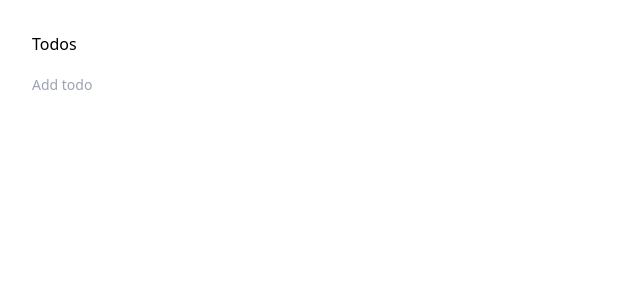
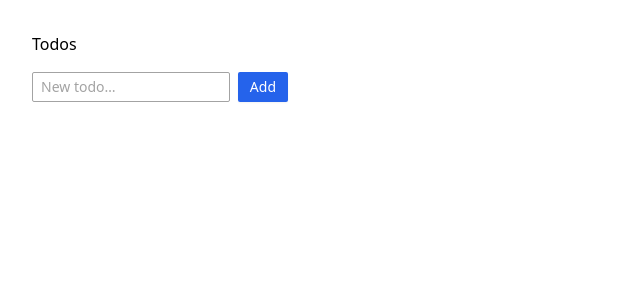
Before and after one commit to nikitapashinsky/svelte-todos, a SvelteKit app: page / in a window 1280 px wide. Shown: the top 300 px of the page, without its empty margins (0-640 px from the left). Built offline with nearby package versions, Linux system fonts and the light colour scheme.

Commit message:
able to delete todos

```diff
--- a/package.json
+++ b/package.json
@@ -17,8 +17,9 @@
 		"eslint-config-prettier": "^8.5.0",
 		"eslint-plugin-svelte3": "^4.0.0",
 		"postcss": "^8.4.21",
-		"prettier": "^2.8.0",
+		"prettier": "^2.8.4",
 		"prettier-plugin-svelte": "^2.8.1",
+		"prettier-plugin-tailwindcss": "^0.2.3",
 		"svelte": "^3.54.0",
 		"tailwindcss": "^3.2.7",
 		"vite": "^4.0.0"
--- a/src/routes/+page.svelte
+++ b/src/routes/+page.svelte
@@ -3,8 +3,7 @@
 	import { todos } from '../stores.js';
 	let newTodo = '';
 
-	$: console.log($todos);
-	function handleSubmit() {
+	function handleAdd() {
 		$todos = [newTodo, ...$todos];
 		newTodo = '';
 	}
@@ -15,19 +14,38 @@
 	}
 </script>
 
-<main class="p-8 flex flex-col gap-4">
+<main class="flex max-w-xs flex-col gap-4 p-8">
 	<h1 class="font-medium">Todos</h1>
-	<form on:submit|preventDefault={handleSubmit}>
-		<input
-			type="text"
-			bind:value={newTodo}
-			placeholder="Add todo"
-			class="text-sm focus:outline-none"
-		/>
+	<form on:submit|preventDefault={handleAdd}>
+		<div class="flex gap-2">
+			<input
+				required
+				type="text"
+				bind:value={newTodo}
+				placeholder="New todo…"
+				class="w-full rounded-sm border border-neutral-400 py-1 px-2 text-sm placeholder-neutral-400 focus:border-blue-500 focus:outline-none focus:ring-1 focus:ring-blue-500"
+			/>
+			<button
+				type="submit"
+				class="flex items-center justify-center rounded-sm bg-blue-600 px-3 text-sm text-white shadow-sm"
+				>Add</button
+			>
+		</div>
 	</form>
-	<ul>
-		{#each $todos as todo, index (todo)}
-			<li class="text-sm" on:click={() => handleRemove(index)}>{todo}</li>
+	<ul class="flex flex-col gap-1">
+		{#each $todos as todo, index (index)}
+			<li class="group relative flex justify-between gap-4 py-1 text-sm">
+				<div class="flex items-center gap-2">
+					<input type="checkbox" />
+					{todo}
+				</div>
+				<button on:click={() => handleRemove(index)} class="invisible group-hover:visible">
+					<span class="text-red-700 underline">Delete</span>
+				</button>
+				<div
+					class="invisible absolute top-0 -left-2 -z-10 box-content h-full min-w-full bg-neutral-100 px-2 group-hover:visible"
+				/>
+			</li>
 		{/each}
 	</ul>
 </main>
```
Also changed, not shown: 2 other files (tests, documents, lock files or other folders).
